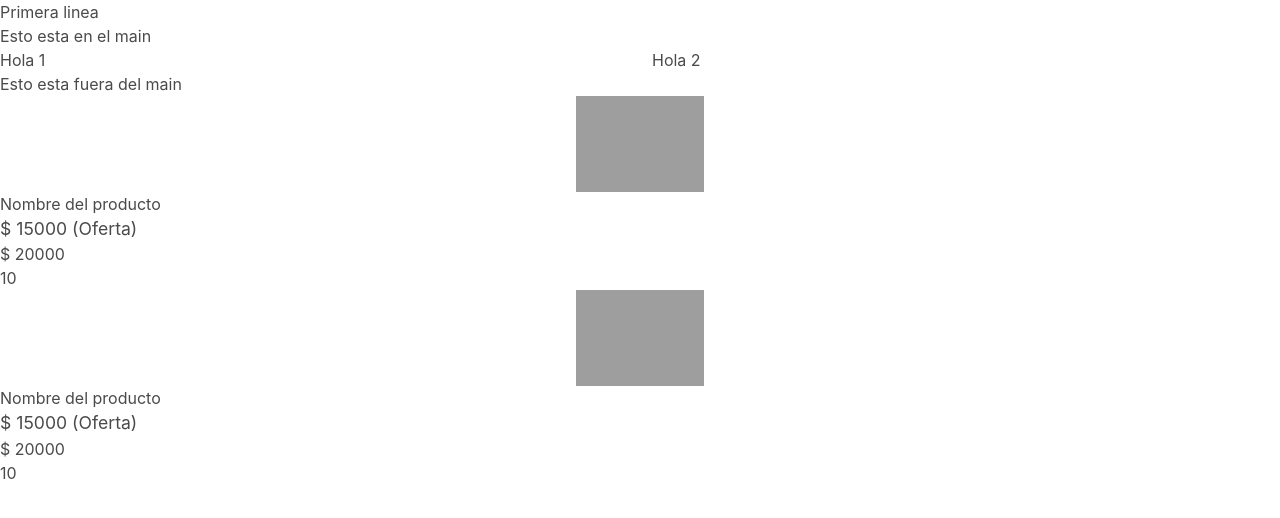
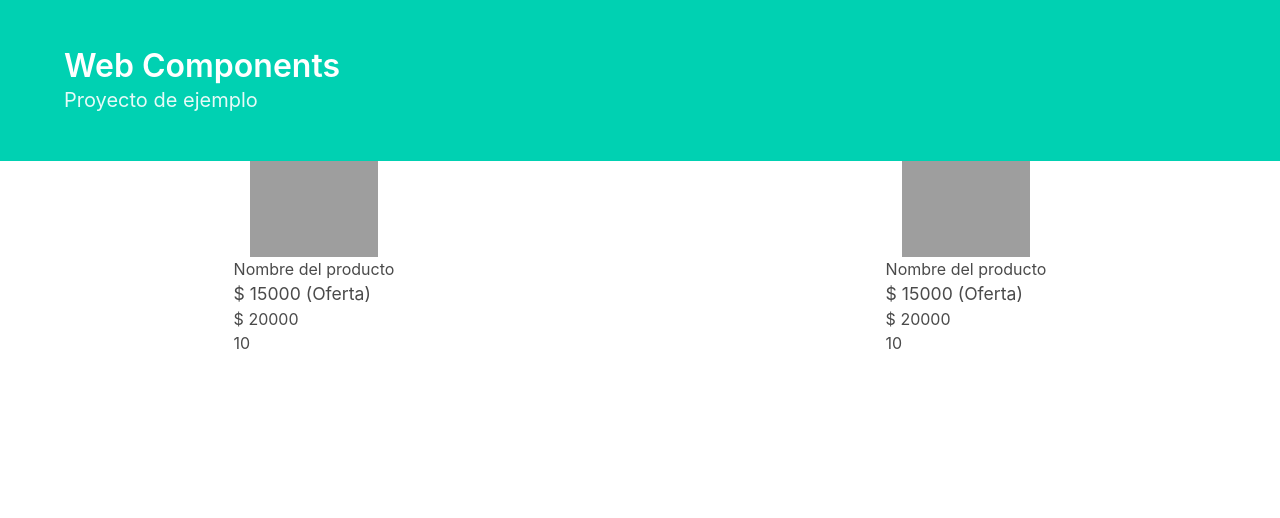
Before and after one commit to iic3585-2019/web-components-g5, a website built with webpack: page src/index.html in a window 1280 px wide. Built offline with nearby package versions, Linux system fonts and the light colour scheme; files whose address does not match are found by name.

Commit message:
Create a better html layout for the main page

```diff
--- a/src/index.html
+++ b/src/index.html
@@ -6,44 +6,54 @@
 </head>
 
 <body>
-  Primera linea
-  <div id="main" class="has-black-background has-white-text">
-    Esto esta en el main
+  <section class="hero is-primary">
+    <div class="hero-body">
+      <div class="container">
+        <h1 class="title">
+          Web Components
+        </h1>
+        <h2 class="subtitle">
+          Proyecto de ejemplo
+        </h2>
+      </div>
+    </div>
+  </section>
 
-    <div class="columns">
-      <div class="column">
-        Hola 1
-      </div>
-      <div class="column">
-        Hola 2
-      </div>
+  <div class="columns">
+
+    <div class="column is-flex is-hcentered">
+
+      <item-container> </item-container>
 
     </div>
+
+    <div class="column is-flex is-hcentered">
+
+      <item-container> </item-container>
+
+    </div>
+
+
   </div>
 
-  Esto esta fuera del main
-  <item-container> </item-container>
-
-  <item-container> </item-container>
 
   <template id="retail-item">
     <link rel="stylesheet" href="app.css">
 
-
-    <div class="columns is-multiline is-centered">
+    <div id="container" class="columns is-inline-flex is-multiline is-centered is-gapless">
       <div class="box">
-        <div class="column is-12">
+        <div class="column is-12" style="padding-bottom: 0px;">
           <div style="display: flex; justify-content: center;">
             <img src="https://bulma.io/images/placeholders/128x128.png" style="width: 128px; height: auto;">
           </div>
         </div>
-        <div class="column is-12">
+        <div class="column is-12" style="padding-bottom: 0px;">
           <span id="product-name"> </span>
         </div>
-        <div class="column is-12" style="font-size: 1.1rem;">
+        <div class="column is-12" style="font-size: 1.1rem; padding-bottom: 0px;">
           $ <span id="new-price"></span> (Oferta)
         </div>
-        <div class="column is-12">
+        <div class="column is-12" style=" padding-bottom: 0px;">
           $ <span id="old-price"></span>
         </div>
       </div>
--- a/src/index.js
+++ b/src/index.js
@@ -1,4 +1,5 @@
 import '../node_modules/bulma/css/bulma.min.css'
+import '../src/style.css'
 
 class ItemContainer extends HTMLElement {
     constructor() {
@@ -17,12 +18,18 @@ class ItemContainer extends HTMLElement {
         const template = document.getElementById('retail-item')
         const node = document.importNode(template.content, true)
 
+        node.getElementById("container").addEventListener('click', this.handleClick)
+
         node.getElementById("product-name").innerHTML = "Nombre del producto"
         node.getElementById("old-price").innerHTML = "20000"
         node.getElementById("new-price").innerHTML = "15000"
         node.getElementById("sale-percentage").innerHTML = "10"
 
         shadowRoot.appendChild(node)
+    }
+
+    handleClick() {
+        console.log("Me han clickeado")
     }
 }
 window.customElements.define('item-container', ItemContainer);
--- a/src/style.css
+++ b/src/style.css
@@ -1,6 +1,3 @@
-.has-black-background{
-    background-color: black;
+.is-hcentered{
+    justify-content: center !important;
 }
-.has-white-text{
-    color: white;
-}
```
